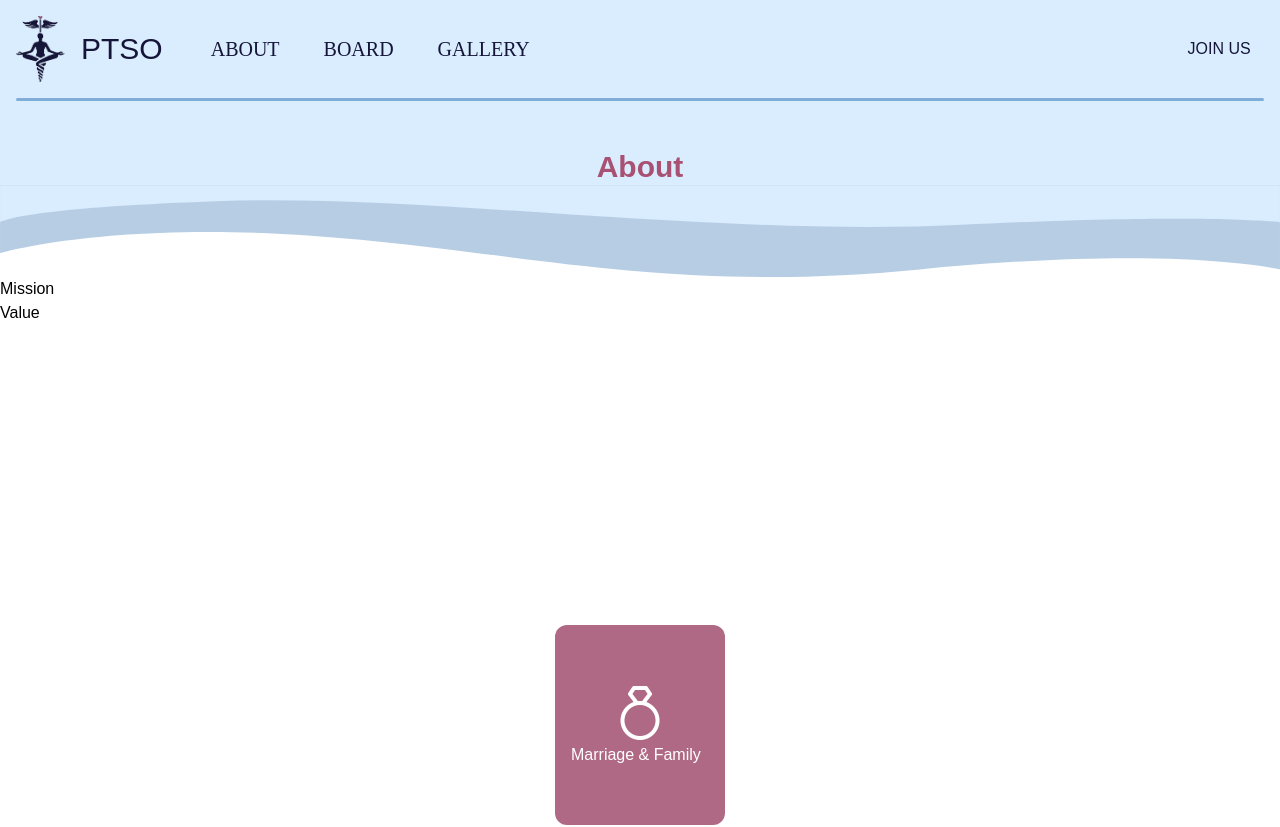
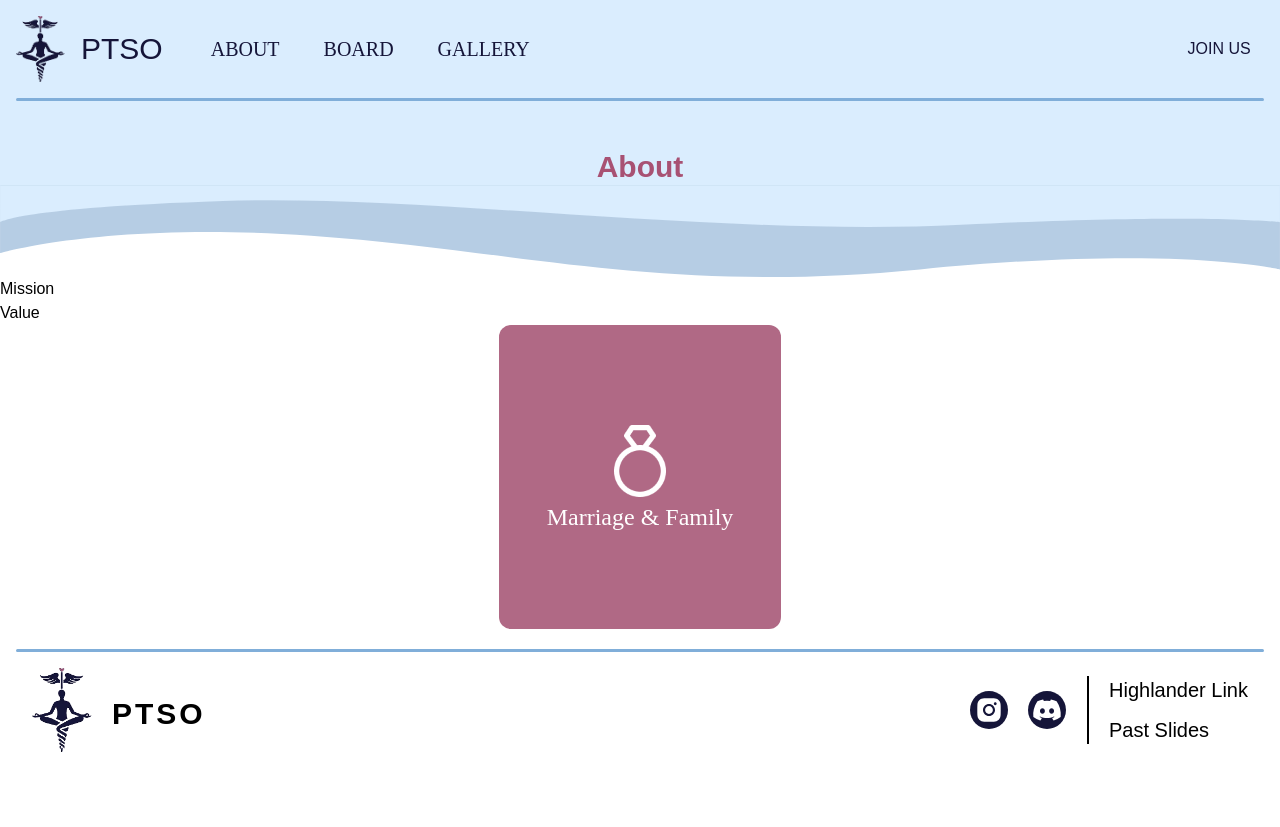
Before and after one commit to acm-ucr/ptso-website, a Next.js app: page /about in a window 1280 px wide. Shown: the top 827 px of the page. After the commit the page ends 800 px from the top, so only its background shows below. Built offline with nearby package versions, Linux system fonts and the light colour scheme; a web font is replaced by a local one.

Commit message:
Code Quality Therapy Card

```diff
--- a/src/components/about/TherapyCard.tsx
+++ b/src/components/about/TherapyCard.tsx
@@ -1,15 +1,20 @@
+import Image from "next/image";
+import Ring from "@/public/assets/about/therapyTypes/ring.webp";
+
 const TherapyCard = () => {
   return (
-    <div className="flex min-h-screen items-center justify-center">
-      <div className="bg-ptso-pink-secondary flex h-[200px] w-[170px] flex-col items-center justify-center rounded-xl p-4">
-        <img
-          src="/assets/about/therapyTypes/ring.webp"
+    <div className="flex w-full justify-center">
+      <div className="bg-ptso-pink-secondary flex flex-col items-center justify-center rounded-xl p-12">
+        <Image
+          src={Ring}
           alt="Marriage & Family Therapy"
-          className="h-15 w-15 object-contain"
+          width={80}
+          height={80}
+          className="mt-12 object-contain"
         />
-        <h3 className="font-be-vietnam-pro w-full p-0 text-left text-white">
+        <div className="font-beVietnamPro mb-12 w-full p-0 text-center text-2xl text-white">
           Marriage & Family
-        </h3>
+        </div>
       </div>
     </div>
   );
```
